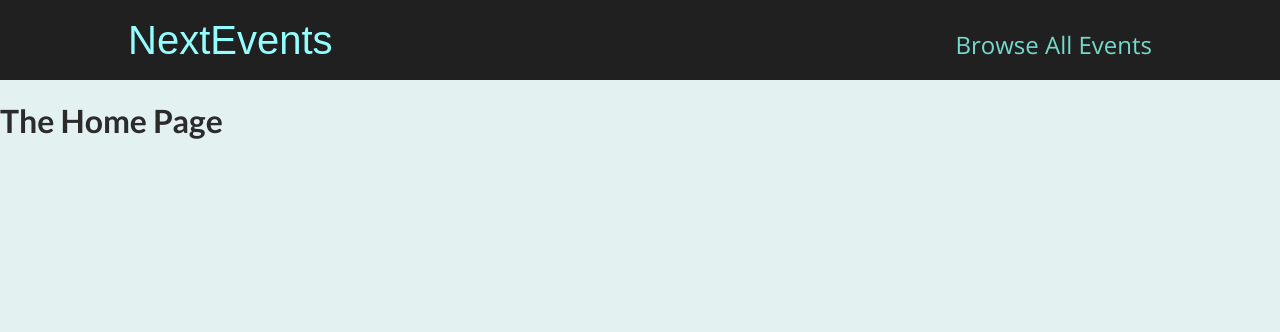
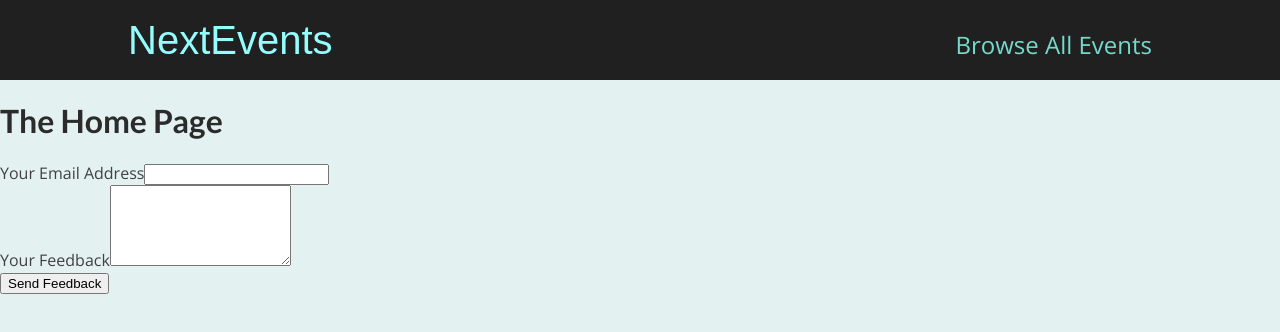
Before and after one commit to Jeongeun-Choi/NextJS-study, a Next.js app: page / in a window 1280 px wide. Shown: the top 332 px of the page. Built offline with nearby package versions, Linux system fonts and the light colour scheme.

Commit message:
add: API 라우트를 이용한 서버 코드 작성

```diff
--- /dev/null
+++ b/data/feedback.json
@@ -0,0 +1 @@
+[{"id":"2023-02-14T13:58:20.791Z","email":"test@naver.com","text":"Test Feedback!"}]
--- /dev/null
+++ b/pages/api/feedback.ts
@@ -0,0 +1,27 @@
+import fs from "fs";
+import path from "path";
+
+function handler(req, res) {
+  if (req.method === "POST") {
+    const email = req.body.email;
+    const feedback = req.body.feedback;
+
+    const newFeedback = {
+      id: new Date().toISOString(),
+      email,
+      text: feedback,
+    };
+
+    const filePath = path.join(process.cwd(), "data", "feedback.json");
+    const fileData = fs.readFileSync(filePath);
+    const data = JSON.parse(fileData);
+
+    data.push(newFeedback);
+    fs.writeFileSync(filePath, JSON.stringify(data));
+    res.status(201).json({ message: "success", feedback: newFeedback });
+  } else {
+    res.status(200).json({ message: "This works!" });
+  }
+}
+
+export default handler;
--- a/pages/index.tsx
+++ b/pages/index.tsx
@@ -1,9 +1,40 @@
-import React from "react";
+import React, { MouseEvent, useCallback, useRef } from "react";
 
 const HomePage = () => {
+  const emailInputRef = useRef<HTMLInputElement>(null);
+  const feedbackInputRef = useRef<HTMLTextAreaElement>(null);
+
+  const handleSubmitFeedback = useCallback((e: MouseEvent<HTMLFormElement>) => {
+    e.preventDefault();
+    const emailValue = emailInputRef.current?.value;
+    const feedbackValue = feedbackInputRef.current?.value;
+
+    const bodyParams = { email: emailValue, feedback: feedbackValue };
+    fetch("/api/feedback", {
+      method: "POST",
+      body: JSON.stringify(bodyParams),
+      headers: {
+        "Content-type": "application/json",
+      },
+    })
+      .then((res) => res.json())
+      .then((data) => console.log(data));
+  }, []);
+
   return (
     <div>
       <h1>The Home Page</h1>
+      <form onSubmit={handleSubmitFeedback}>
+        <div>
+          <label htmlFor="email">Your Email Address</label>
+          <input ref={emailInputRef} type="email" id="email" />
+        </div>
+        <div>
+          <label htmlFor="feedback">Your Feedback</label>
+          <textarea ref={feedbackInputRef} id="feedback" rows={5} />
+        </div>
+        <button type="submit">Send Feedback</button>
+      </form>
     </div>
   );
 };
```
